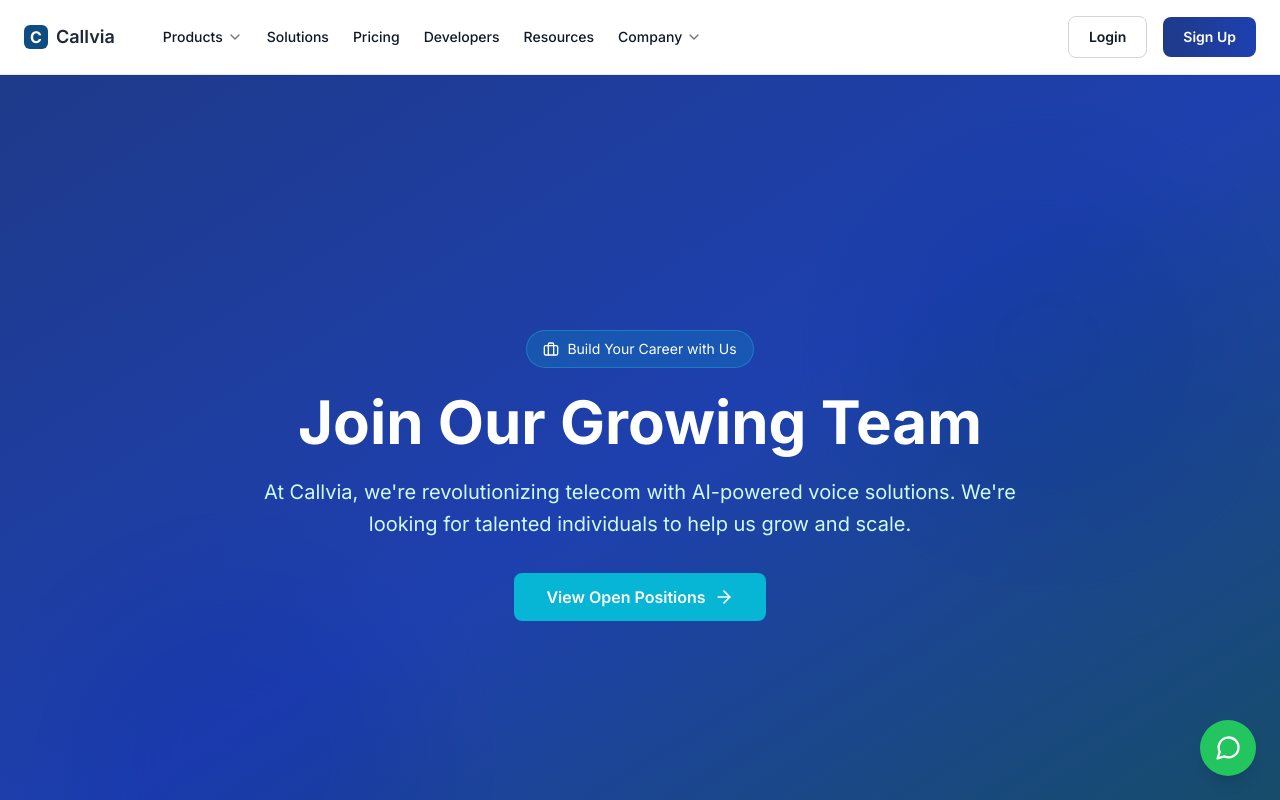
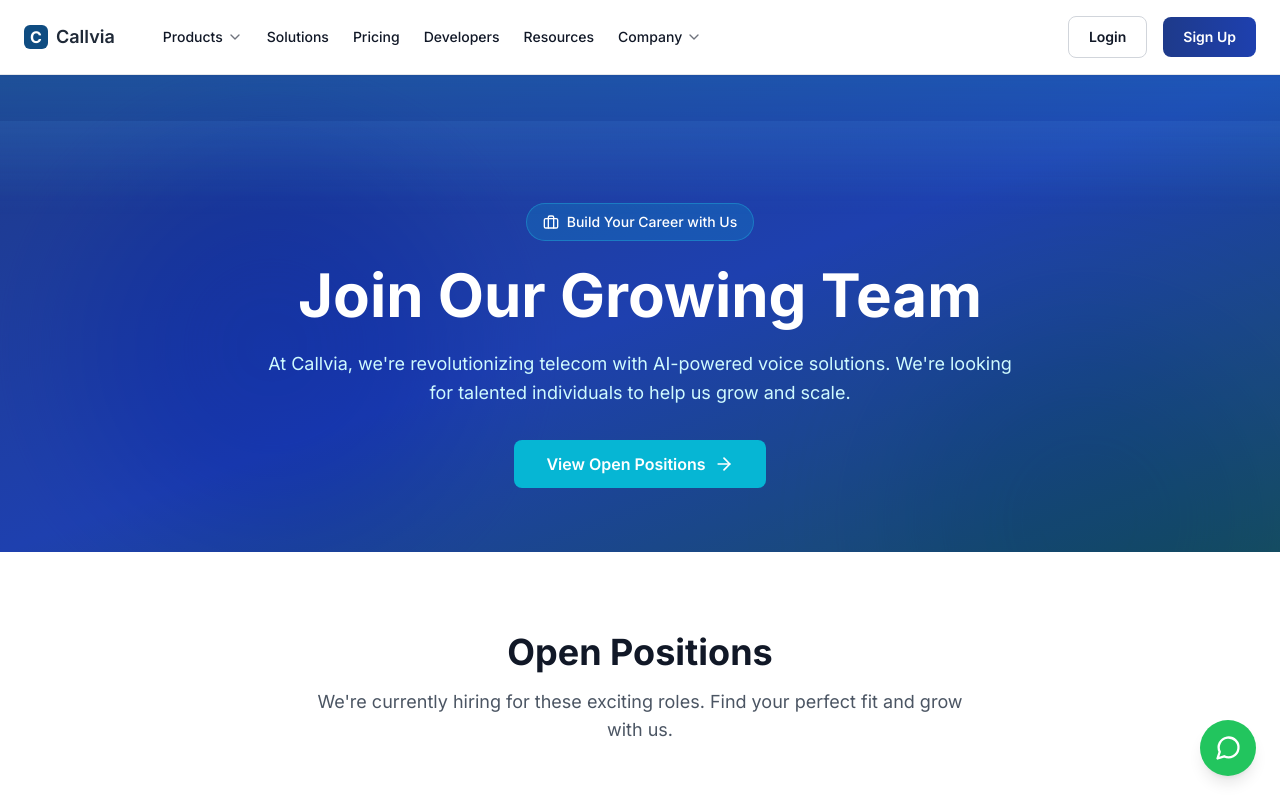
Before and after one commit to sonu28281/Callvia, a React (Vite) app: page /careers in a window 1280 px wide. Shown: the top 800 px of the page. Built offline with nearby package versions, Linux system fonts and the light colour scheme.

Commit message:
style: Add oceanic wave animations to Careers hero section

```diff
--- a/src/pages/Careers.jsx
+++ b/src/pages/Careers.jsx
@@ -130,22 +130,40 @@
 
   return (
     <div className="bg-white">
-      {/* Hero Section - Full Page */}
-      <section className="min-h-screen bg-gradient-to-br from-blue-900 via-blue-800 to-cyan-900 flex flex-col justify-center items-center px-6 text-white relative overflow-hidden">
-        {/* Background elements */}
-        <div className="absolute top-20 right-10 w-96 h-96 bg-cyan-500 rounded-full mix-blend-multiply filter blur-3xl opacity-20 animate-blob"></div>
-        <div className="absolute -bottom-20 left-10 w-96 h-96 bg-blue-500 rounded-full mix-blend-multiply filter blur-3xl opacity-20 animate-blob animation-delay-2000"></div>
+      <style>{`
+        @keyframes wave {
+          0%, 100% { transform: translateY(0px); opacity: 0.5; }
+          50% { transform: translateY(-10px); opacity: 0.8; }
+        }
+        @keyframes oceanicFlow {
+          0% { opacity: 0.2; transform: translateY(20px); }
+          50% { opacity: 0.5; transform: translateY(-15px); }
+          100% { opacity: 0.2; transform: translateY(20px); }
+        }
+        .wave-animate { animation: wave 6s ease-in-out infinite; }
+        .oceanic-glow { animation: oceanicFlow 7s ease-in-out infinite; }
+      `}</style>
 
-        <div className="relative z-10 text-center max-w-3xl">
+      {/* Hero Section - Compact with Oceanic Waves */}
+      <section className="pt-32 pb-16 px-6 bg-gradient-to-br from-blue-900 via-blue-800 to-cyan-900 text-white relative overflow-hidden">
+        {/* Oceanic Wave Animations */}
+        <div className="absolute inset-0 overflow-hidden">
+          <div className="absolute top-0 left-0 right-0 h-32 bg-gradient-to-b from-cyan-400/30 to-transparent wave-animate"></div>
+          <div className="absolute top-12 left-0 right-0 h-24 bg-gradient-to-b from-blue-400/20 to-transparent wave-animate" style={{animationDelay: '1s'}}></div>
+          <div className="absolute top-1/2 right-0 w-96 h-96 bg-cyan-500 rounded-full mix-blend-multiply filter blur-3xl opacity-20 oceanic-glow"></div>
+          <div className="absolute bottom-0 left-20 w-96 h-96 bg-blue-400 rounded-full mix-blend-multiply filter blur-3xl opacity-15 oceanic-glow" style={{animationDelay: '2s'}}></div>
+        </div>
+
+        <div className="relative z-10 text-center max-w-3xl mx-auto">
           <div className="inline-flex items-center gap-2 bg-cyan-500/20 px-4 py-2 rounded-full mb-6 border border-cyan-400/30">
             <Briefcase size={16} />
-            <span className="text-sm">Build Your Career with Us</span>
+            <span className="text-sm font-medium">Build Your Career with Us</span>
           </div>
-          <h1 className="text-6xl font-bold mb-6">Join Our Growing Team</h1>
-          <p className="text-xl text-cyan-100 mb-8 leading-relaxed">
+          <h1 className="text-5xl lg:text-6xl font-bold mb-6 leading-tight">Join Our Growing Team</h1>
+          <p className="text-lg text-cyan-100 mb-8 leading-relaxed">
             At Callvia, we're revolutionizing telecom with AI-powered voice solutions. We're looking for talented individuals to help us grow and scale.
           </p>
-          <div className="flex gap-4 justify-center">
+          <div className="flex gap-4 justify-center flex-wrap">
             <button
               onClick={() => document.getElementById('openings').scrollIntoView({ behavior: 'smooth' })}
               className="bg-cyan-500 hover:bg-cyan-600 text-white px-8 py-3 rounded-lg font-semibold flex items-center gap-2 transition-all"
```
